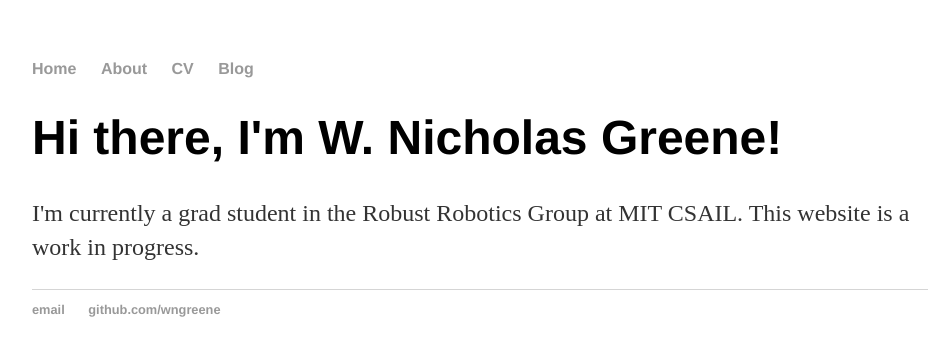
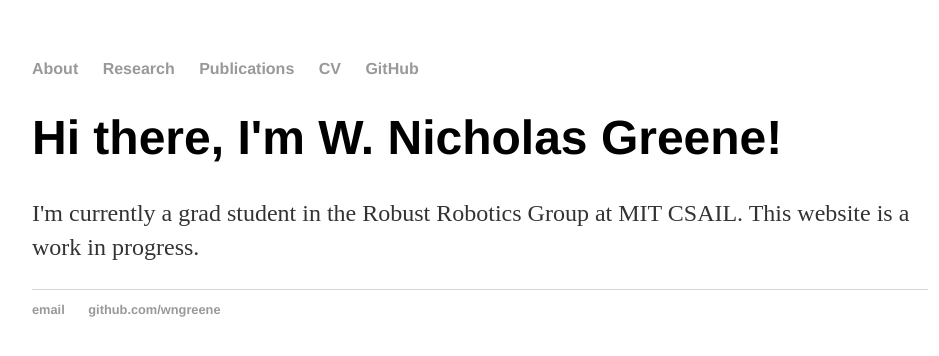
Before and after one commit to wngreene/wngreene.github.io, a Jekyll site: the page built from index.html, in a window 1280 px wide. Shown: the top 356 px of the page, without its empty margins (160-1099 px from the left). Built offline with Jekyll 4.4.1, drawn with Linux system fonts in a browser that asks for light colours.

Commit message:
Add research and pubs tabs.

```diff
--- a/_layouts/default.html
+++ b/_layouts/default.html
@@ -8,10 +8,11 @@
 	<body>
 		<nav>
 	    <ul>
-	      <li><a href="/">Home</a></li>
-		    <li><a href="/about">About</a></li>
+		    <li><a href="/">About</a></li>
+	      <li><a href="/research">Research</a></li>
+	      <li><a href="/pubs">Publications</a></li>
 	      <li><a href="/cv">CV</a></li>
-	      <li><a href="/blog">Blog</a></li>
+	      <li><a href="https://github.com/wngreene">GitHub</a></li>
 	    </ul>
 		</nav>
 		<div class="container">
```
